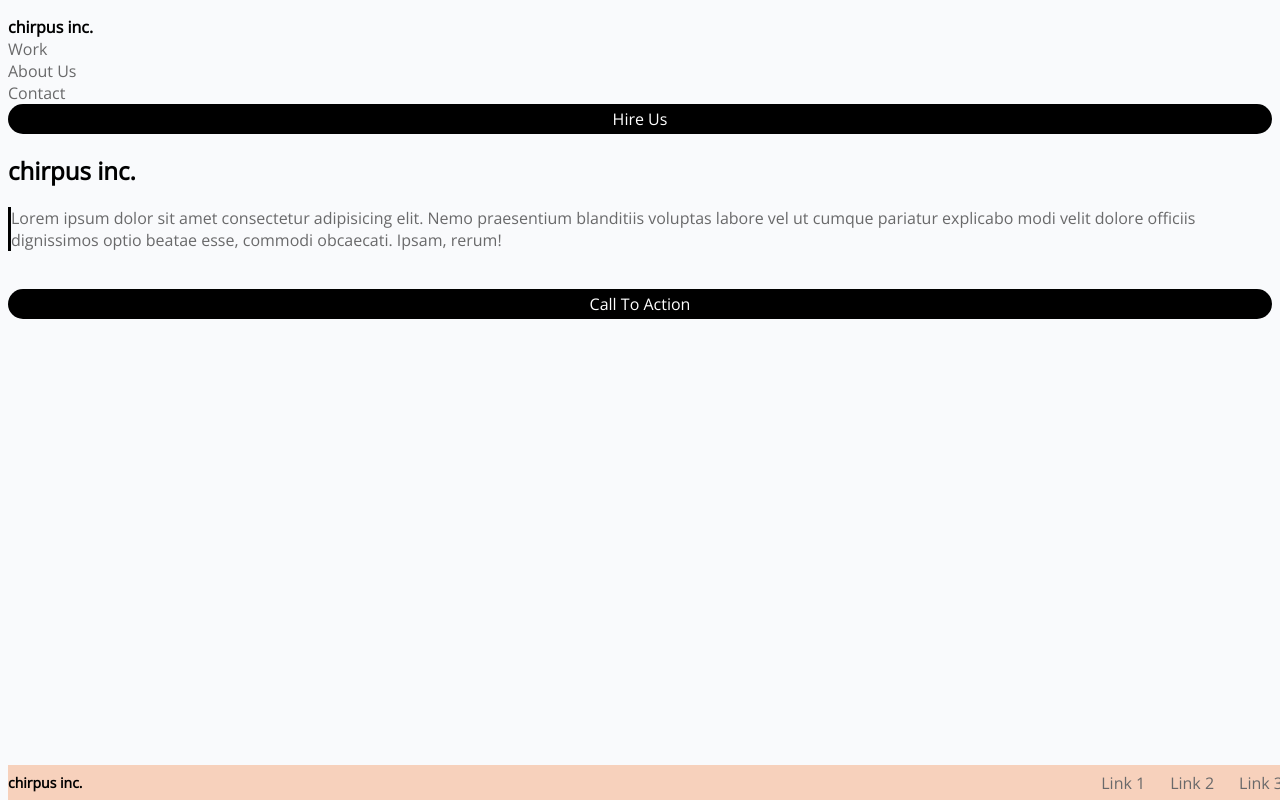
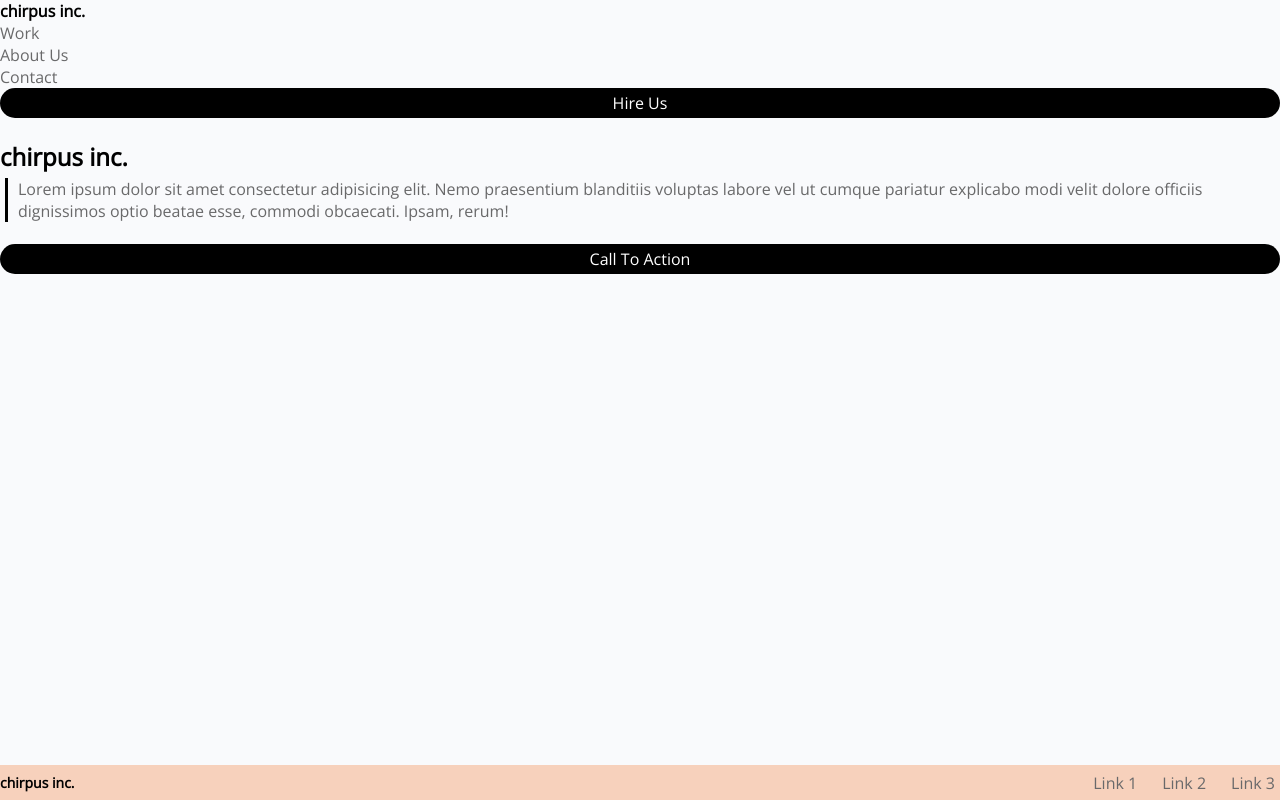
Before and after one commit to john-hoey/lab1, a plain HTML site: page index.html in a window 1280 px wide. Drawn offline with nearby package versions, Linux system fonts and the light colour scheme.

Commit message:
lab1 update2

```diff
--- a/index.html
+++ b/index.html
@@ -12,11 +12,12 @@
     <nav class="flex-container">
         <ul class="navigation">
         <li class="logo">chirpus inc.</li>
-          <li><a href="#" class="grey">Work</a></li>
-          <li><a href="#" class="grey">About Us</a></li>
-          <li><a href="#" class="grey">Contact</a></li>
-          <li><a href="#" class="btn" role="button">Hire Us</a></li>
+          <li><a href="#" class="grey nav">Work</a></li>
+          <li><a href="#" class="grey nav">About Us</a></li>
+          <li><a href="#" class="grey nav">Contact</a></li>
+          <li><a href="#" class="btn nav" role="button">Hire Us</a></li>
         </ul>
+        <br />
       </nav>
       <div class="content">
           <h2>chirpus inc.</h2>
--- a/style.css
+++ b/style.css
@@ -1,6 +1,8 @@
 * {
     font-family: 'Open Sans', sans-serif;
     background-color: #f9fafc;
+    padding: 0;
+    margin: 0;
 }
 
 .flex-containter {
@@ -26,6 +28,11 @@ a {
     color: #69696a;
 }
 
+.nav {
+    display: flex;
+    flex-direction: column;
+    justify-content: space-between;
+}
 .btn {
     padding: 4px;
     border-radius: 20px;
@@ -37,7 +44,14 @@ a {
 }
 
 p {
+    padding-top: 0px;
+    padding-left: 10px;
+    margin-left: 5px;
     border-left: 3px solid black;
+}
+
+h2 {
+    padding-bottom: 5px;
 }
 
 footer {
```
